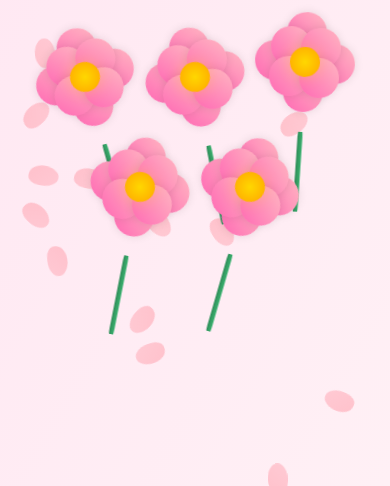
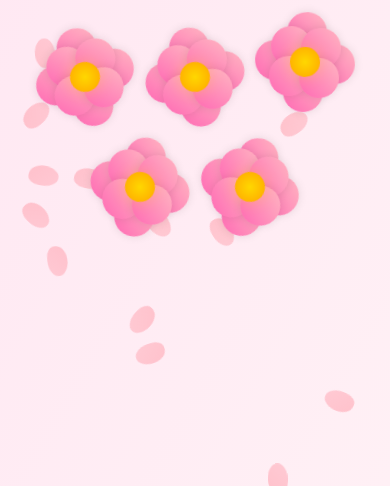
Before and after one commit to minzuy/-8-3, a plain HTML site: page index.html in a window 390 px wide. Shown: the part 358-844 px from the top of the page. Drawn offline with Linux system fonts and the light colour scheme.

Commit message:
edit stem

```diff
--- a/index.html
+++ b/index.html
@@ -275,8 +275,7 @@
         }
 
         .stem {
-          width: 5px;
-          height: 80px;
+          display: none;
         }
       }
     </style>
```
